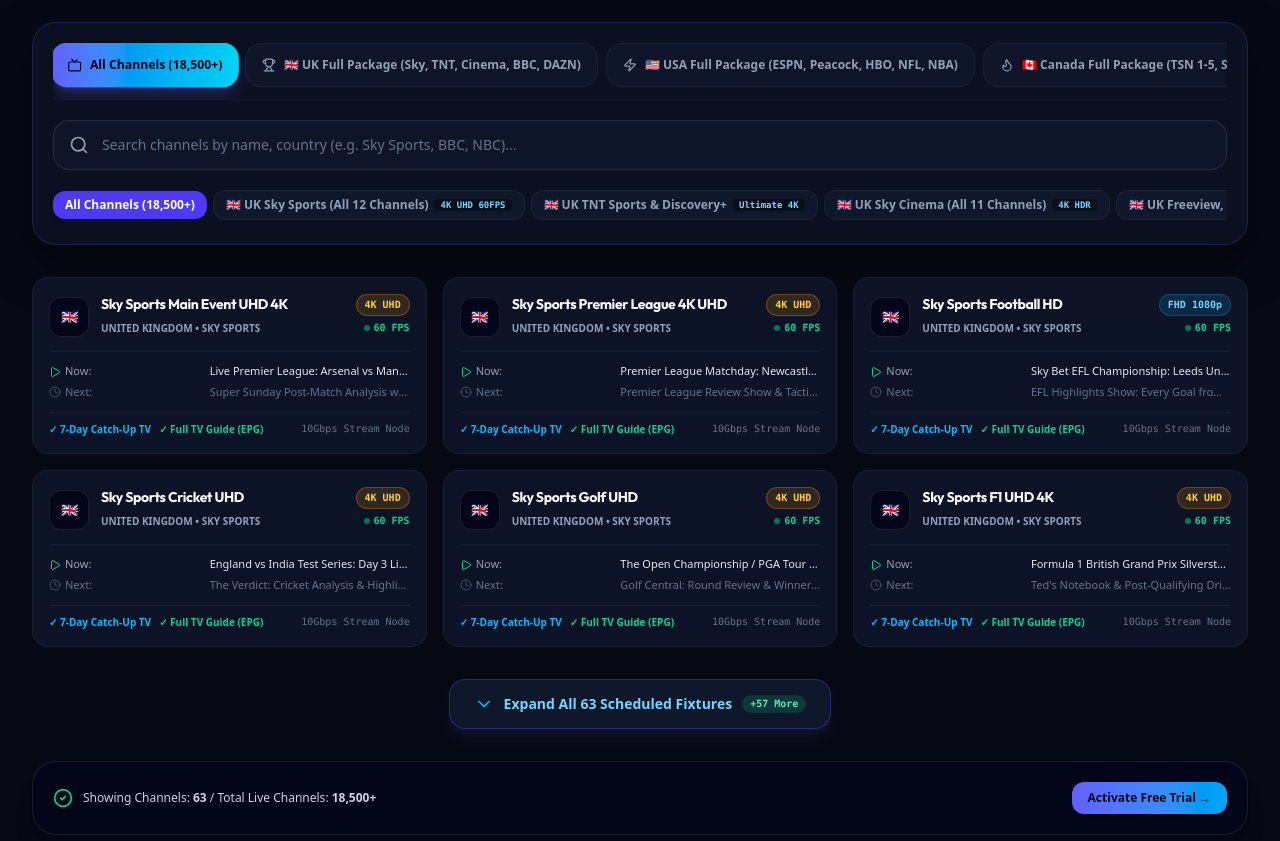
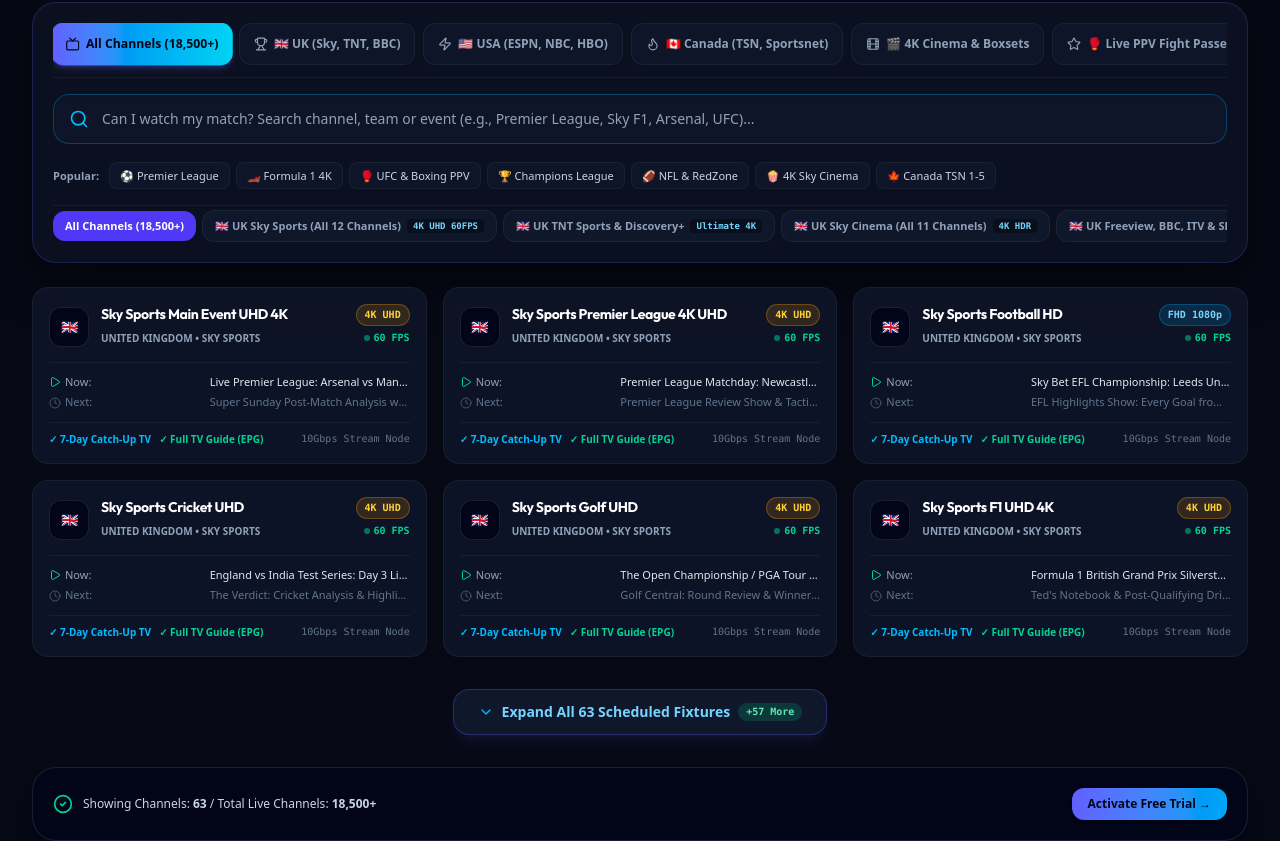
Before and after one commit to livecityexplorer/Golbal-Stream-, a React (Vite) app: page / in a window 1280 px wide. Shown: the part 5033-5874 px from the top of the page. Built offline with nearby package versions, Linux system fonts and the light colour scheme; no server answers.

Commit message:
feat: add live matchday finder to channel explorer
Integrate the Live Matchday Finder into the ChannelExplorer component with support for sport-specific channel filtering.

```diff
--- a/src/App.tsx
+++ b/src/App.tsx
@@ -301,8 +301,8 @@
               onSelectPlanAndConnections={handleSelectPlanAndConnections}
             />
 
-            {/* Channel Matrix Explorer */}
-            <ChannelExplorer />
+            {/* Channel Matrix Explorer & Live Matchday Finder */}
+            <ChannelExplorer onSelectPlan={handleSelectPlan} />
 
             {/* VOD & 2026 Cinema Boxsets Showcase */}
             <VodShowcase />
--- a/src/components/ChannelExplorer.tsx
+++ b/src/components/ChannelExplorer.tsx
@@ -7,31 +7,72 @@
   Play,
   Radio,
   Clock,
-  Sparkles,
-  Filter,
   CheckCircle2,
-  Globe,
   Film,
   Trophy,
   Zap,
   Flame,
-  Smile,
-  ShieldCheck,
   Star,
   ChevronDown,
-  ChevronUp
+  ChevronUp,
+  X,
+  Sparkles
 } from 'lucide-react';
 
-export const ChannelExplorer: React.FC = () => {
-  const { t, language } = useTranslation();
+interface ChannelExplorerProps {
+  onSelectPlan?: (planId: string) => void;
+}
+
+const SPORT_SYNONYMS: Record<string, string[]> = {
+  premier: ['sky sports premier', 'tnt sports', 'sky sports main', 'usa network', 'peacock', 'tsn 1', 'canal+ foot'],
+  arsenal: ['sky sports premier', 'tnt sports 1', 'sky sports main', 'usa network', 'peacock'],
+  liverpool: ['sky sports premier', 'tnt sports 1', 'sky sports main', 'usa network', 'peacock'],
+  city: ['sky sports premier', 'tnt sports 1', 'sky sports main', 'usa network', 'peacock'],
+  chelsea: ['sky sports premier', 'tnt sports 1', 'sky sports main', 'usa network', 'peacock'],
+  united: ['sky sports premier', 'tnt sports 1', 'sky sports main', 'usa network', 'peacock'],
+  spurs: ['sky sports premier', 'tnt sports 1', 'sky sports main', 'usa network', 'peacock'],
+  football: ['sky sports premier', 'tnt sports', 'sky sports main', 'tsn 1', 'canal+ foot', 'dazn'],
+  soccer: ['sky sports premier', 'tnt sports', 'sky sports main', 'usa network', 'peacock'],
+  f1: ['sky sports f1', 'tsn 2', 'canal+ formula 1'],
+  formula: ['sky sports f1', 'tsn 2', 'canal+ formula 1'],
+  ufc: ['tnt sports 1', 'dazn', 'box office', 'ppv'],
+  mma: ['tnt sports 1', 'dazn', 'box office', 'ppv'],
+  boxing: ['tnt sports 1', 'dazn', 'box office', 'ppv', 'sky sports main'],
+  champions: ['tnt sports 1', 'tnt sports 2', 'canal+ foot', 'dazn'],
+  nfl: ['sky sports nfl', 'nfl redzone', 'espn', 'cbs sports', 'nbc'],
+  nba: ['espn', 'tnt', 'nba tv', 'sky sports arena'],
+  cinema: ['sky cinema', 'hbo', 'crave', 'premiere'],
+  movie: ['sky cinema', 'hbo', 'crave', 'premiere'],
+  movies: ['sky cinema', 'hbo', 'crave', 'premiere'],
+  tsn: ['tsn 1', 'tsn 2', 'tsn 3', 'tsn 4', 'tsn 5'],
+  sportsnet: ['sportsnet 4k', 'sportsnet one', 'sportsnet east', 'sportsnet west'],
+  peacock: ['usa network', 'peacock'],
+  dazn: ['dazn 1', 'dazn 2', 'dazn combat']
+};
+
+const QUICK_FINDER_CHIPS = [
+  { label: '⚽ Premier League', query: 'Premier League' },
+  { label: '🏎️ Formula 1 4K', query: 'Formula 1' },
+  { label: '🥊 UFC & Boxing PPV', query: 'UFC' },
+  { label: '🏆 Champions League', query: 'Champions League' },
+  { label: '🏈 NFL & RedZone', query: 'NFL' },
+  { label: '🍿 4K Sky Cinema', query: 'Sky Cinema' },
+  { label: '🍁 Canada TSN 1-5', query: 'TSN' },
+];
+
+export const ChannelExplorer: React.FC<ChannelExplorerProps> = ({ onSelectPlan }) => {
+  const { t } = useTranslation();
   const [searchTerm, setSearchTerm] = useState('');
   const [activeCategory, setActiveCategory] = useState<string>('all');
   const [selectedRegionTab, setSelectedRegionTab] = useState<'all' | 'uk' | 'usa' | 'canada' | 'cinema' | 'ppv'>('all');
   const [isExpanded, setIsExpanded] = useState(false);
   const [isPackagesExpanded, setIsPackagesExpanded] = useState(false);
 
+  const cleanTerm = searchTerm.toLowerCase().trim();
+
   const filteredChannels = MOCK_CHANNELS.filter((channel) => {
-    // Region tab filtering
+    // If user has entered a search term, search globally across all regions for maximum match accuracy
+    if (!cleanTerm) {
       if (selectedRegionTab === 'uk') {
         if (!channel.category.startsWith('uk_')) return false;
       } else if (selectedRegionTab === 'usa') {
@@ -44,18 +85,32 @@
         if (channel.category !== 'uk_ppv_dazn' && !channel.name.includes('Box Office') && !channel.name.includes('PPV')) return false;
       }
 
-    // Specific category filter
-    const matchesCategory = activeCategory === 'all' || channel.category === activeCategory;
+      if (activeCategory !== 'all' && channel.category !== activeCategory) {
+        return false;
+      }
+    }
 
-    // Search query matching
-    const matchesSearch =
-      channel.name.toLowerCase().includes(searchTerm.toLowerCase()) ||
-      channel.currentProgram.toLowerCase().includes(searchTerm.toLowerCase()) ||
-      channel.nextProgram.toLowerCase().includes(searchTerm.toLowerCase()) ||
-      channel.country.toLowerCase().includes(searchTerm.toLowerCase()) ||
-      channel.category.toLowerCase().includes(searchTerm.toLowerCase());
+    if (cleanTerm) {
+      const basicMatch =
+        channel.name.toLowerCase().includes(cleanTerm) ||
+        channel.currentProgram.toLowerCase().includes(cleanTerm) ||
+        channel.nextProgram.toLowerCase().includes(cleanTerm) ||
+        channel.country.toLowerCase().includes(cleanTerm) ||
+        channel.category.toLowerCase().includes(cleanTerm);
 
-    return matchesCategory && matchesSearch;
+      const synonymKeys = Object.keys(SPORT_SYNONYMS).filter(key => cleanTerm.includes(key));
+      const synonymMatch = synonymKeys.some(key => {
+        const phrases = SPORT_SYNONYMS[key];
+        return phrases.some(p =>
+          channel.name.toLowerCase().includes(p) ||
+          channel.category.toLowerCase().includes(p)
+        );
+      });
+
+      return basicMatch || synonymMatch;
+    }
+
+    return true;
   });
 
   const CHANNELS_PREVIEW_LIMIT = 6;
@@ -100,12 +155,21 @@
     },
   ];
 
+  const handleChipClick = (query: string) => {
+    if (searchTerm === query) {
+      setSearchTerm('');
+    } else {
+      setSearchTerm(query);
+      setIsExpanded(true);
+    }
+  };
+
   return (
-    <section id="channels" className="py-20 sm:py-24 bg-[#060814] relative overflow-hidden border-t border-white/5">
+    <section id="channels" className="py-16 sm:py-24 bg-[#060814] relative overflow-hidden border-t border-white/5">
       <div className="max-w-7xl mx-auto px-4 sm:px-6 lg:px-8">
 
         {/* Header */}
-        <div className="text-center max-w-3xl mx-auto mb-10 sm:mb-12 space-y-4">
+        <div className="text-center max-w-3xl mx-auto mb-8 sm:mb-10 space-y-3 sm:space-y-4">
           <div className="inline-flex items-center gap-2 px-3.5 py-1.5 rounded-full bg-indigo-500/10 text-indigo-300 text-xs font-black border border-indigo-500/25 uppercase tracking-wider">
             <Radio className="w-3.5 h-3.5 text-sky-400 animate-pulse" />
             <span>{t.channels?.badge || '18,500+ CHANNELS • ALL PACKAGES INCLUDED'}</span>
@@ -117,12 +181,12 @@
             </span>
           </h2>
           <p className="text-slate-400 text-sm sm:text-base leading-relaxed">
-            {t.channels?.subtitle || 'Browse through our extensive library of live channels organized by country and category.'}
+            Search any channel, league, or event to verify instant live availability with zero blackout.
           </p>
         </div>
 
-        {/* Package Inclusions Highlights Bar with Mobile Expand/Collapse */}
-        <div className="mb-8">
+        {/* Compact Package Inclusions Highlights Bar */}
+        <div className="mb-6">
           <div className="grid grid-cols-1 min-[480px]:grid-cols-2 sm:grid-cols-3 lg:grid-cols-6 gap-2.5 sm:gap-3">
             {packagesList.map((pkg, idx) => {
               const PkgIcon = pkg.icon;
@@ -130,7 +194,7 @@
               return (
                 <div
                   key={idx}
-                  className={`p-3.5 rounded-2xl bg-slate-900/90 border border-white/5 space-y-1 transition-all ${
+                  className={`p-3 rounded-2xl bg-slate-900/90 border border-white/5 space-y-1 transition-all ${
                     isHiddenOnMobile ? 'hidden sm:block' : 'block'
                   }`}
                 >
@@ -145,10 +209,10 @@
           </div>
 
           {/* Mobile Toggle Button for Packages */}
-          <div className="mt-3 flex sm:hidden justify-center">
+          <div className="mt-2.5 flex sm:hidden justify-center">
             <button
               onClick={() => setIsPackagesExpanded(!isPackagesExpanded)}
-              className="min-h-[44px] px-4 py-2 rounded-xl bg-slate-900/90 hover:bg-slate-800 text-slate-300 border border-white/10 text-xs font-bold flex items-center gap-1.5 transition-colors cursor-pointer"
+              className="min-h-[40px] px-3.5 py-1.5 rounded-xl bg-slate-900/90 hover:bg-slate-800 text-slate-300 border border-white/10 text-xs font-semibold flex items-center gap-1.5 transition-colors cursor-pointer"
             >
               {isPackagesExpanded ? (
                 <>
@@ -166,17 +230,18 @@
         </div>
 
         {/* Search & Filter Matrix */}
-        <div className="electric-glass p-4 sm:p-5 rounded-3xl border border-white/10 mb-8 space-y-4 sm:space-y-5 shadow-2xl">
+        <div className="electric-glass p-4 sm:p-5 rounded-3xl border border-white/10 mb-6 space-y-3.5 sm:space-y-4 shadow-2xl">
 
-          {/* Main Package Selector Tabs */}
+          {/* Main Package Selector Tabs (shown when search is empty) */}
+          {!searchTerm && (
             <div className="flex items-center gap-2 overflow-x-auto no-scrollbar border-b border-white/5 pb-3">
               {[
                 { id: 'all', label: `${t.channels?.allChannels || 'All Channels'} (18,500+)`, icon: Tv },
-              { id: 'uk', label: '🇬🇧 UK Full Package (Sky, TNT, Cinema, BBC, DAZN)', icon: Trophy },
-              { id: 'usa', label: '🇺🇸 USA Full Package (ESPN, Peacock, HBO, NFL, NBA)', icon: Zap },
-              { id: 'canada', label: '🇨🇦 Canada Full Package (TSN 1-5, Sportsnet 4K, Crave)', icon: Flame },
-              { id: 'cinema', label: '🎬 4K Cinema & HBO Movies', icon: Film },
-              { id: 'ppv', label: '🥊 Live PPV & Box Office Fight Passes', icon: Star },
+                { id: 'uk', label: '🇬🇧 UK (Sky, TNT, BBC)', icon: Trophy },
+                { id: 'usa', label: '🇺🇸 USA (ESPN, NBC, HBO)', icon: Zap },
+                { id: 'canada', label: '🇨🇦 Canada (TSN, Sportsnet)', icon: Flame },
+                { id: 'cinema', label: '🎬 4K Cinema & Boxsets', icon: Film },
+                { id: 'ppv', label: '🥊 Live PPV Fight Passes', icon: Star },
               ].map((tab) => {
                 const Icon = tab.icon;
                 return (
@@ -187,9 +252,9 @@
                       setActiveCategory('all');
                       setIsExpanded(false);
                     }}
-                  className={`min-h-[44px] px-4 py-2.5 rounded-2xl text-xs font-black whitespace-nowrap transition-all flex items-center gap-2 cursor-pointer ${
+                    className={`min-h-[42px] px-3.5 py-2 rounded-xl text-xs font-bold whitespace-nowrap transition-all flex items-center gap-1.5 cursor-pointer ${
                       selectedRegionTab === tab.id
-                      ? 'bg-gradient-to-r from-indigo-500 via-sky-500 to-cyan-400 text-slate-950 shadow-lg shadow-indigo-500/25 scale-[1.02]'
+                        ? 'bg-gradient-to-r from-indigo-500 via-sky-500 to-cyan-400 text-slate-950 shadow-md shadow-indigo-500/25 scale-[1.02]'
                         : 'bg-slate-900/90 text-slate-400 hover:text-white border border-white/5'
                     }`}
                   >
@@ -199,24 +264,58 @@
                 );
               })}
             </div>
+          )}
 
-          {/* Search Input */}
+          {/* Search Input with Instant Matchday Finder */}
           <div className="relative">
-            <Search className="w-5 h-5 text-slate-400 absolute left-4 top-1/2 -translate-y-1/2" />
+            <Search className="w-5 h-5 text-sky-400 absolute left-4 top-1/2 -translate-y-1/2" />
             <input
               type="text"
-              placeholder={t.channels?.searchPlaceholder || 'Search channels by name, country (e.g. Sky Sports, BBC, NBC)...'}
+              placeholder="Can I watch my match? Search channel, team or event (e.g., Premier League, Sky F1, Arsenal, UFC)..."
               value={searchTerm}
               onChange={(e) => {
                 setSearchTerm(e.target.value);
-                setIsExpanded(false);
+                setIsExpanded(true);
               }}
-              className="w-full bg-slate-900/90 border border-white/10 rounded-2xl pl-12 pr-4 py-3.5 text-sm text-white placeholder-slate-500 focus:outline-none focus:border-indigo-500 transition-colors"
+              className="w-full bg-slate-900/95 border border-sky-500/30 focus:border-cyan-400 rounded-2xl pl-12 pr-10 py-3.5 text-xs sm:text-sm text-white placeholder-slate-400 focus:outline-none transition-colors shadow-inner"
             />
+            {searchTerm && (
+              <button
+                onClick={() => setSearchTerm('')}
+                className="absolute right-3.5 top-1/2 -translate-y-1/2 text-slate-400 hover:text-white p-1 rounded-lg hover:bg-white/10 transition-colors cursor-pointer"
+                title="Clear search"
+              >
+                <X className="w-4 h-4" />
+              </button>
+            )}
           </div>
 
-          {/* Detailed Category Pills */}
-          <div className="flex items-center gap-1.5 overflow-x-auto no-scrollbar pb-1">
+          {/* Quick Clickable Finder Chips */}
+          <div className="flex items-center gap-1.5 overflow-x-auto no-scrollbar pt-0.5">
+            <span className="text-[11px] font-bold text-slate-400 shrink-0 hidden sm:inline-block mr-1">
+              Popular:
+            </span>
+            {QUICK_FINDER_CHIPS.map((chip, idx) => {
+              const isSelected = searchTerm.toLowerCase() === chip.query.toLowerCase();
+              return (
+                <button
+                  key={idx}
+                  onClick={() => handleChipClick(chip.query)}
+                  className={`text-[11px] px-2.5 py-1 rounded-lg font-medium whitespace-nowrap transition-all cursor-pointer border ${
+                    isSelected
+                      ? 'bg-sky-500/20 text-sky-300 border-sky-400/50 shadow-sm'
+                      : 'bg-slate-900/80 text-slate-300 hover:text-white border-white/5 hover:border-white/20'
+                  }`}
+                >
+                  {chip.label}
+                </button>
+              );
+            })}
+          </div>
+
+          {/* Detailed Category Pills (Only when search is empty to maintain clean UI) */}
+          {!searchTerm && (
+            <div className="flex items-center gap-1.5 overflow-x-auto no-scrollbar pt-1 border-t border-white/5">
               {CHANNEL_CATEGORIES.map((cat) => (
                 <button
                   key={cat.id}
@@ -224,7 +323,7 @@
                     setActiveCategory(cat.id);
                     setIsExpanded(false);
                   }}
-                className={`px-3 py-1.5 rounded-xl text-xs font-bold whitespace-nowrap transition-all flex items-center gap-1.5 cursor-pointer ${
+                  className={`px-3 py-1.5 rounded-xl text-[11px] font-bold whitespace-nowrap transition-all flex items-center gap-1.5 cursor-pointer ${
                     activeCategory === cat.id
                       ? 'bg-indigo-600 text-white font-extrabold shadow-md'
                       : 'bg-slate-900 text-slate-400 hover:text-white border border-white/5'
@@ -239,8 +338,39 @@
                 </button>
               ))}
             </div>
+          )}
 
         </div>
+
+        {/* Live Coverage Availability Banner (Only shown when searching to avoid crowding) */}
+        {cleanTerm && (
+          <div className="mb-6 p-3.5 sm:p-4 rounded-2xl bg-gradient-to-r from-emerald-950/80 via-slate-900 to-indigo-950/80 border border-emerald-500/40 flex flex-col sm:flex-row sm:items-center justify-between gap-3 shadow-lg shadow-emerald-500/10 animate-fade-in">
+            <div className="flex items-center gap-3">
+              <div className="w-9 h-9 rounded-xl bg-emerald-500/20 text-emerald-400 border border-emerald-500/30 flex items-center justify-center shrink-0">
+                <CheckCircle2 className="w-5 h-5" />
+              </div>
+              <div>
+                <div className="flex items-center gap-2">
+                  <span className="text-xs font-black text-emerald-300">100% VERIFIED LIVE IN 4K UHD 60FPS</span>
+                  <span className="text-[10px] px-1.5 py-0.2 rounded bg-emerald-500/20 text-emerald-300 font-mono font-bold">Zero Blackout</span>
+                </div>
+                <p className="text-[11px] text-slate-300 mt-0.5">
+                  {filteredChannels.length > 0
+                    ? `Found ${filteredChannels.length} feeds broadcasting "${searchTerm}" with Anti-Freeze v9.8.`
+                    : `All 18,500+ global channels are included in your subscription. Test with our free 24-hour trial pass below.`}
+                </p>
+              </div>
+            </div>
+
+            <button
+              onClick={() => onSelectPlan?.('trial-24h')}
+              className="min-h-[40px] px-4 py-2 rounded-xl bg-gradient-to-r from-emerald-400 via-teal-300 to-cyan-400 text-slate-950 font-black text-xs hover:scale-105 active:scale-95 transition-all flex items-center justify-center gap-1.5 shadow-md shadow-emerald-500/20 whitespace-nowrap cursor-pointer shrink-0"
+            >
+              <Zap className="w-3.5 h-3.5 fill-slate-950" />
+              <span>Watch Live (Free 24H Pass)</span>
+            </button>
+          </div>
+        )}
 
         {/* Channels Grid */}
         <div className="grid grid-cols-1 md:grid-cols-2 lg:grid-cols-3 gap-4">
@@ -326,17 +456,17 @@
           <div className="mt-8 flex justify-center">
             <button
               onClick={() => setIsExpanded(!isExpanded)}
-              className="min-h-[48px] flex items-center justify-center gap-2.5 px-6 py-3.5 rounded-2xl bg-slate-900 border border-indigo-500/30 text-sky-300 font-bold hover:bg-indigo-500/10 active:scale-[0.98] transition-all shadow-lg shadow-indigo-500/10 hover:shadow-indigo-500/25 group cursor-pointer text-xs sm:text-sm"
+              className="min-h-[46px] flex items-center justify-center gap-2 px-6 py-3 rounded-2xl bg-slate-900 border border-indigo-500/30 text-sky-300 font-bold hover:bg-indigo-500/10 active:scale-[0.98] transition-all shadow-lg shadow-indigo-500/10 hover:shadow-indigo-500/25 group cursor-pointer text-xs sm:text-sm"
             >
               {isExpanded ? (
                 <>
-                  <ChevronUp className="w-5 h-5 text-sky-400 group-hover:-translate-y-0.5 transition-transform" />
+                  <ChevronUp className="w-4 h-4 text-sky-400 group-hover:-translate-y-0.5 transition-transform" />
                   <span>{t.fixtures?.showLess || 'Show Less Channels'}</span>
                   <span className="text-[10px] px-2 py-0.5 rounded-full bg-indigo-500/20 text-indigo-300 font-mono">Collapse</span>
                 </>
               ) : (
                 <>
-                  <ChevronDown className="w-5 h-5 text-sky-400 group-hover:translate-y-0.5 transition-transform" />
+                  <ChevronDown className="w-4 h-4 text-sky-400 group-hover:translate-y-0.5 transition-transform" />
                   <span>{(t.fixtures?.expandAll || 'Show All {count} Channels').replace('{count}', filteredChannels.length.toString())}</span>
                   <span className="text-[10px] px-2 py-0.5 rounded-full bg-emerald-500/20 text-emerald-300 font-mono font-bold">
                     +{filteredChannels.length - CHANNELS_PREVIEW_LIMIT} More
@@ -348,19 +478,19 @@
         )}
 
         {/* Footer info note */}
-        <div className="mt-8 p-5 rounded-3xl bg-slate-950/90 border border-white/10 flex flex-wrap items-center justify-between gap-4 text-xs text-slate-400 shadow-xl">
+        <div className="mt-8 p-4 sm:p-5 rounded-3xl bg-slate-950/90 border border-white/10 flex flex-wrap items-center justify-between gap-3 text-xs text-slate-400 shadow-xl">
           <div className="flex items-center gap-2.5">
             <CheckCircle2 className="w-5 h-5 text-emerald-400 shrink-0" />
             <span className="text-slate-300">
               {t.channels?.showingChannels || 'Showing channels'}: <strong>{filteredChannels.length}</strong> / {t.channels?.totalChannels || 'Total'}: <strong>18,500+</strong>
             </span>
           </div>
-          <a
-            href="#pricing"
-            className="px-4 py-2 rounded-xl bg-gradient-to-r from-indigo-500 to-sky-500 text-slate-950 font-black text-xs hover:scale-105 transition-all shadow"
+          <button
+            onClick={() => onSelectPlan?.('trial-24h')}
+            className="px-4 py-2 rounded-xl bg-gradient-to-r from-indigo-500 to-sky-500 text-slate-950 font-black text-xs hover:scale-105 active:scale-95 transition-all shadow cursor-pointer"
           >
             {t.pricing?.activateTrialBtn || 'Activate Free Trial'} →
-          </a>
+          </button>
         </div>
 
       </div>
```
Also changed, not shown: 2 other files (tests, documents, lock files or other folders). Lines whose indentation alone changed are shown as unchanged.
